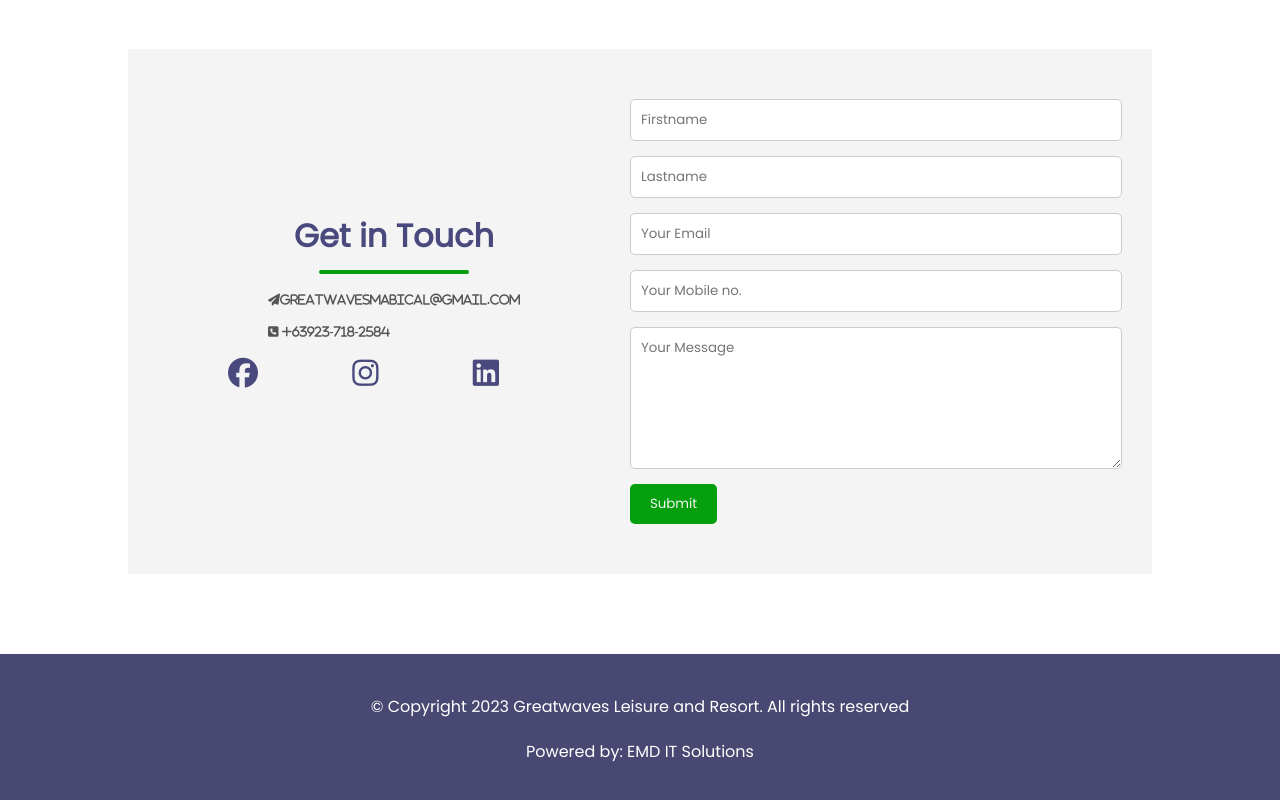
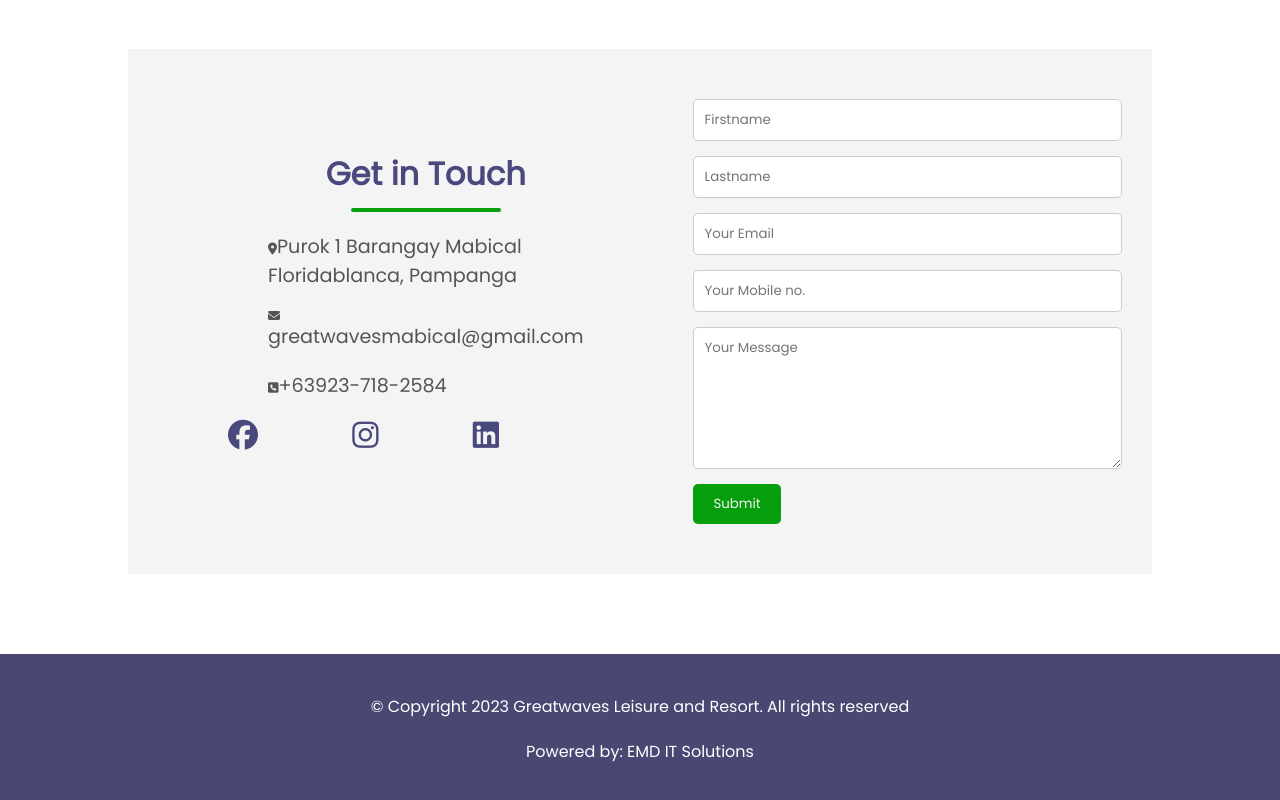
Before and after one commit to ericom1027/greatwaves-web, a plain HTML site: page index.html in a window 1280 px wide. Shown: the part 3410-4210 px from the top of the page. Drawn offline with Linux system fonts and the light colour scheme; some packages are replaced by stand-ins of ours; a script that the page names is missing.

Commit message:
Update index.html

```diff
--- a/index.html
+++ b/index.html
@@ -121,8 +121,9 @@
           <div class="contact-left">
               <h1 class="sub-title">Get in Touch</h1>
               <div class="line"></div>
-              <p><i class="fa-solid fa-paper-plane">greatwavesmabical@gmail.com</i></p>
-              <p><i class="fa-sharp fa-solid fa-square-phone"> +63923-718-2584</i></p>
+              <p><i class="fa fa-map-marker-alt"></i><span class="icon-text">Purok 1 Barangay Mabical Floridablanca, Pampanga</span></p>
+              <p><i class="fa fa-envelope"></i><span class="icon-text">greatwavesmabical@gmail.com</span></p>
+              <p><i class="fas fa-square-phone"></i><span class="icon-text">+63923-718-2584</span></p>
               <div class="social-icons">
               <a href="https://www.facebook.com/sharer/sharer.php?u=https://greatwaves-web.vercel.app/"target="_blank"><i class="fa-brands fa-facebook"></i></a>
               <a href="https://www.instagram.com/username/" target="_blank"><i class="fa-brands fa-instagram"></i></a>
```
